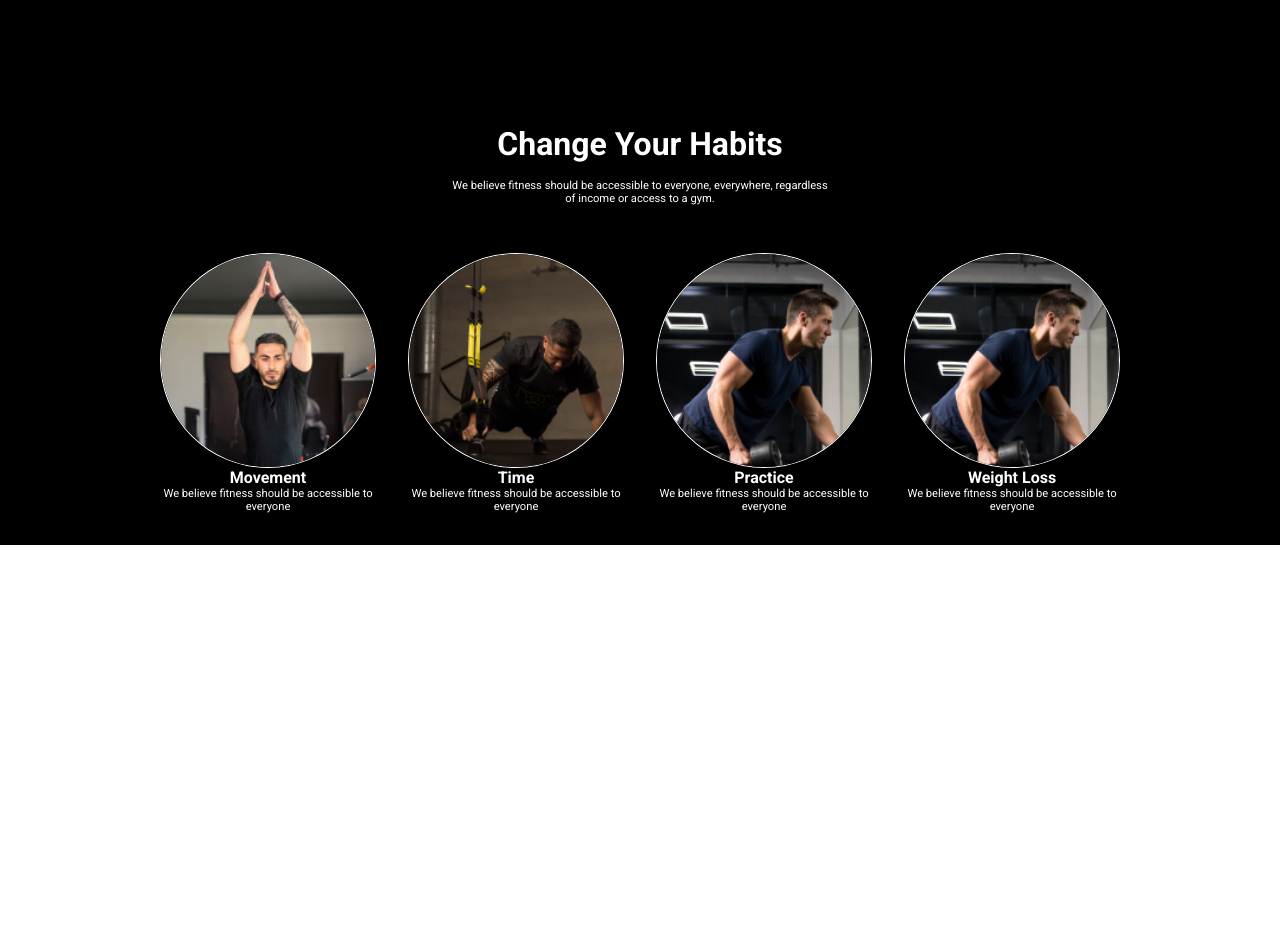
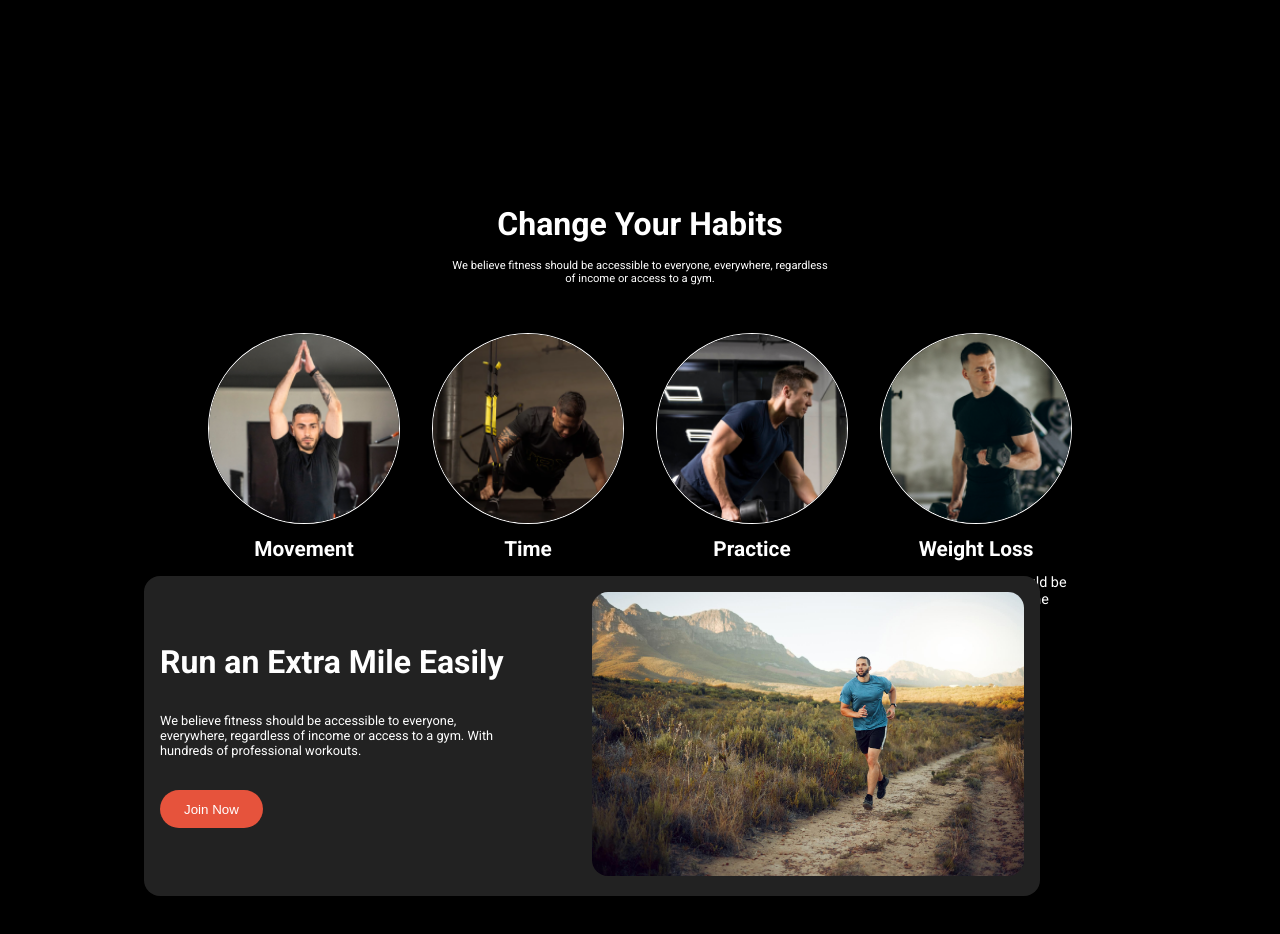
Before and after one commit to rakhibul-islam/gym-project, a plain HTML site: page index.html in a window 1280 px wide. Shown: the part 680-1614 px from the top of the page. Before the commit the page ends 1225 px from the top, so only its background shows below. Drawn offline with Linux system fonts and the light colour scheme.

Commit message:
add habit hero section

```diff
--- a/index.html
+++ b/index.html
@@ -77,7 +77,18 @@
           <div class="gallery_box"><img class="gallery_img" src="./images/image 2.png" alt=""><h5>Movement</h5><p>We believe fitness should be accessible to everyone</p></div>
           <div class="gallery_box"><img class="gallery_img" src="./images/image 3.png" alt=""><h5>Time</h5><p>We believe fitness should be accessible to everyone</p></div>
           <div class="gallery_box"><img class="gallery_img" src="./images/image 4.png" alt=""><h5>Practice</h5><p>We believe fitness should be accessible to everyone</p></div>
-          <div class="gallery_box"><img class="gallery_img" src="./images/image 4.png" alt=""><h5>Weight Loss</h5><p>We believe fitness should be accessible to everyone</p></div>
+          <div class="gallery_box"><img class="gallery_img" src="./images/image 5.png" alt=""><h5>Weight Loss</h5><p>We believe fitness should be accessible to everyone</p></div>
+        </div>
+       </section>
+       <section class="habit_hero flex-space-between">
+        <div class="habit_hero_text">
+          <h2>Run an Extra
+            Mile Easily</h2>
+          <p>We believe fitness should be accessible to everyone, everywhere, regardless of income or access to a gym. With hundreds of professional workouts.</p>
+          <div><button class="btn habit_btn">Join Now</button></div>
+        </div>
+        <div class="habit_hero_image_container">
+          <img class="habit_hero_image" src="./images/run.jpg" alt="">
         </div>
        </section>
       <!-- habit section ends here -->
--- a/style.css
+++ b/style.css
@@ -19,6 +19,8 @@
 }
 body {
   font-family: "Roboto", sans-serif;
+  background-color: black;
+  color: var(--primary-text-color);
 }
 img {
   width: 100%;
@@ -57,12 +59,11 @@ img {
 /* utility classes ends here */
 /* navbar section starts here */
 .header {
-  background-color: black;
-  height: 90vh;
+  height: 100vh;
   width: 100%;
 }
 nav {
-  background-color: black;
+
   width: 100%;
   position: sticky;
   left: 0;
@@ -196,10 +197,8 @@ left: -4.5rem;
 
 /* habit section starts here */
 .habits{
-  background-color: black;
+
   color: var(--primary-text-color);
-
-
 }
 .habit_text{
   width: 30%;
@@ -217,7 +216,7 @@ text-align: center;
 .habit_gallery{
   width: 80%;
   margin:  auto;
-  padding: 2rem;
+  padding:2rem 5rem;
   display: grid;
   grid-template-columns: repeat(4, 1fr);
   justify-content: space-around;
@@ -235,17 +234,47 @@ text-align: center;
 
 }
 .gallery_box h5{
-  font-size: 1rem;
+  font-size: 1.3rem;
+  padding: 0.8rem 0 0.8rem 0;
 }
 .gallery_box p{
-  font-size: 0.7rem;
+  font-size:0.9rem;
 }
 .gallery_img{
 
   border-radius: 50%;
   border: 1px solid white;
 }
+.habit_hero{
+  width:70%;
+  margin: auto;
+  padding:1rem ;
+  border-radius: 1rem;
+  background-color: rgb(34, 34, 34);
+  position: relative;
+  bottom: 4rem;
+  right: 3rem;
+}
+.habit_hero_text{
+  flex-basis: 40%;
+}
+.habit_hero_text h2{
+  font-size:2rem;
+  padding-bottom:2rem;
+}
+.habit_hero_text p{
+  font-size: 0.8rem;
+  padding-bottom: 2rem;
+}
+.habit_hero_image_container{
+  flex-basis: 50%;
+
+}
+.habit_hero_image{
+  border-radius: 1rem;
+}
 /* habit section ends here */
+
 
 /* media query */
 
@@ -286,7 +315,7 @@ text-align: center;
 
   }
   .card_1{
-    right: -2rem;
+    right: -1.3rem;
     top: 3rem;
   }
   .card_2{
@@ -295,8 +324,27 @@ text-align: center;
   }
 
 /* habits */
+.habit_text{
+  padding-top: 1rem;
+  width: 90%;
+}
 .habit_gallery{
   width: 100%;
   grid-template-columns: repeat(1,1fr);
+
 }
+.habit_hero{
+  width: 90%;
+  flex-direction: column;
+top: 0.8rem;
+left: 0;
+gap: 1rem;
+padding: 1.5rem;
+
 }
+
+.habit_btn{
+  width: 100%;
+}
+
+}
```
